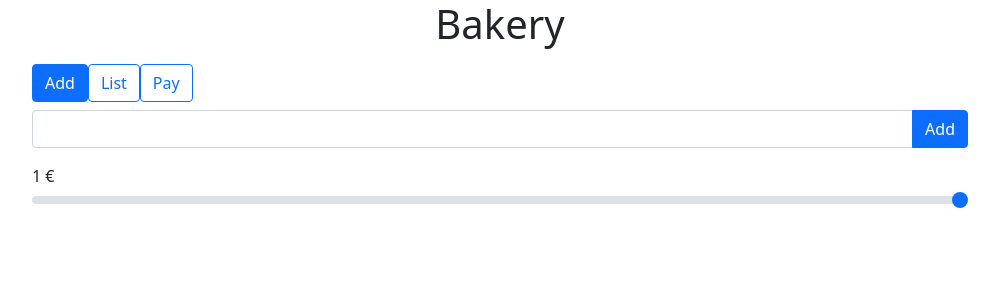
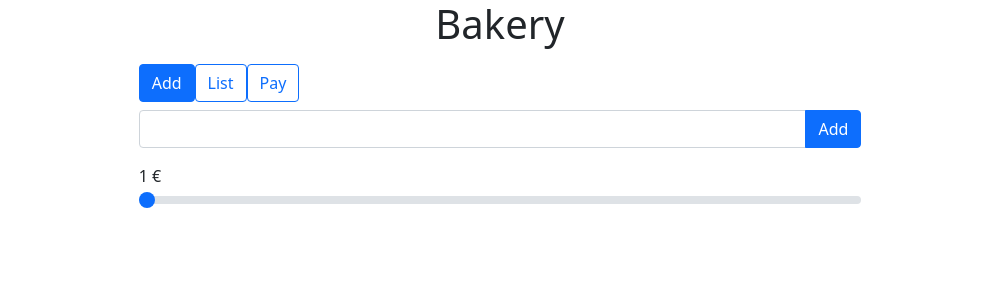
Before and after one commit to kevinganem/Konexio-Bakery, a React (Create React App) app: page / in a window 1280 px wide. Shown: the top 300 px of the page, without its empty margins (140-1139 px from the left). Built offline with nearby package versions, Linux system fonts and the light colour scheme.

Commit message:
Pay fix no items / Delete button useless atm

```diff
--- a/src/App.js
+++ b/src/App.js
@@ -50,7 +50,7 @@ class App extends React.Component {
     console.log(this.state.items);
   };
 
-  // WHICH TAB ARE WE ?
+  // WHICH TAB ARE WE ON ?
   renderTab() {
     if (this.state.activeTab === "Add") {
       return (
@@ -71,10 +71,20 @@ class App extends React.Component {
         );
       return (
         <>
-          <List items={this.state.items} />
+          <List
+            items={this.state.items.sort(
+              (a, b) => parseFloat(a.price) - parseFloat(b.price)
+            )}
+          />
         </>
       );
     } else if (this.state.activeTab === "Pay") {
+      if (!this.state.items[0])
+        return (
+          <>
+            <h1>No items available</h1>
+          </>
+        );
       return (
         <>
           <Pay />
@@ -87,7 +97,7 @@ class App extends React.Component {
     console.log(this.state.activeTab);
     return (
       <>
-        <div className="container-fluid col-9">
+        <div className="container-fluid col-7">
           <h1 className="text-center">Bakery</h1>
           <Button
             isSelected={this.state.activeTab === "Add"}
--- a/src/components/Add.js
+++ b/src/components/Add.js
@@ -58,6 +58,7 @@ class Add extends React.Component {
             className="form-range"
             min="1"
             max="10"
+            defaultValue={1}
             onChange={this.updatePrice}
           />
         </form>
--- a/src/components/List.js
+++ b/src/components/List.js
@@ -17,6 +17,12 @@ class List extends React.Component {
               </li>
             ))}
           </ul>
+          <button
+            className="btn btn-danger mt-2"
+            // onClick=
+          >
+            Delete
+          </button>
         </div>
       </>
     );
```
